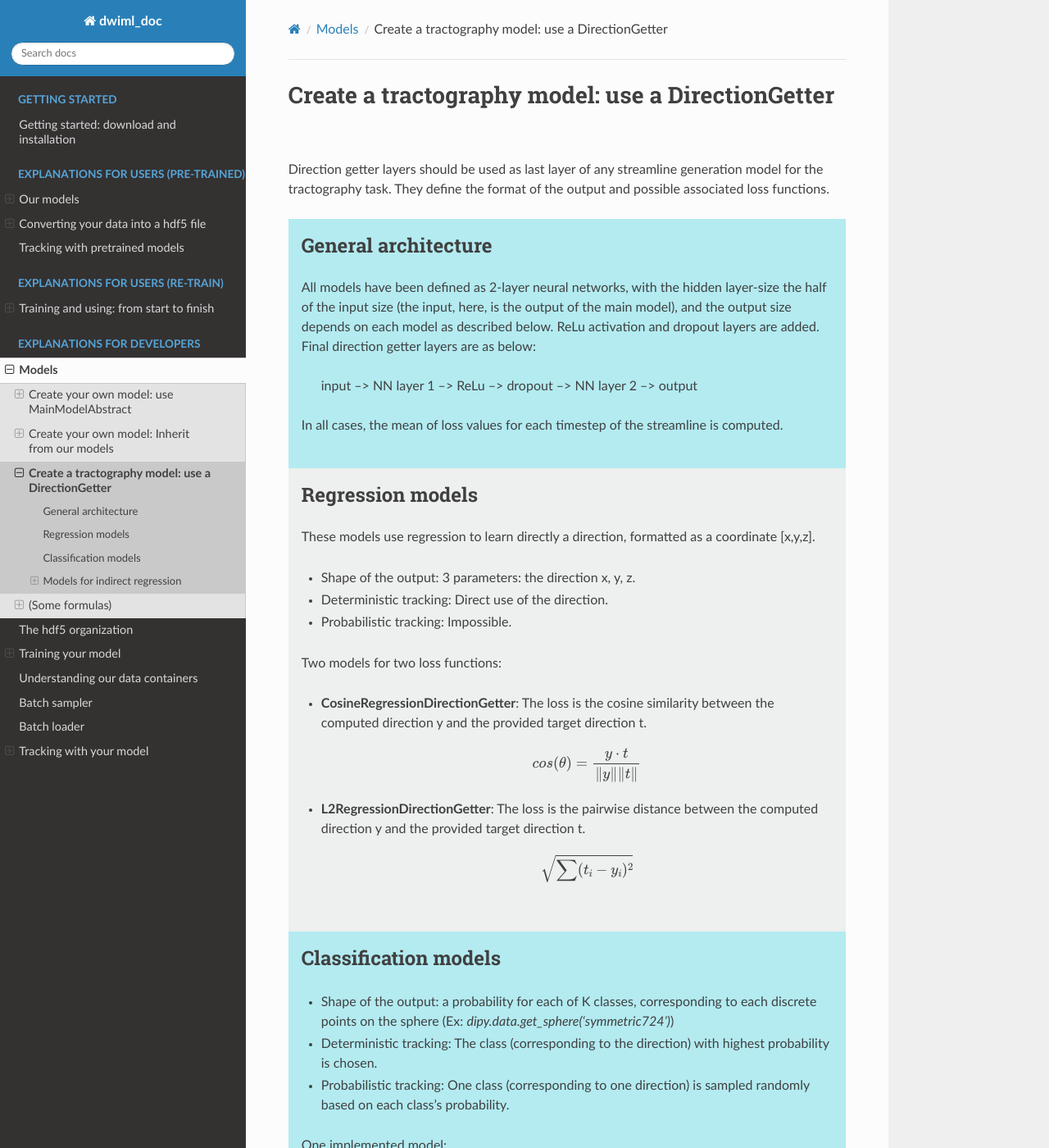
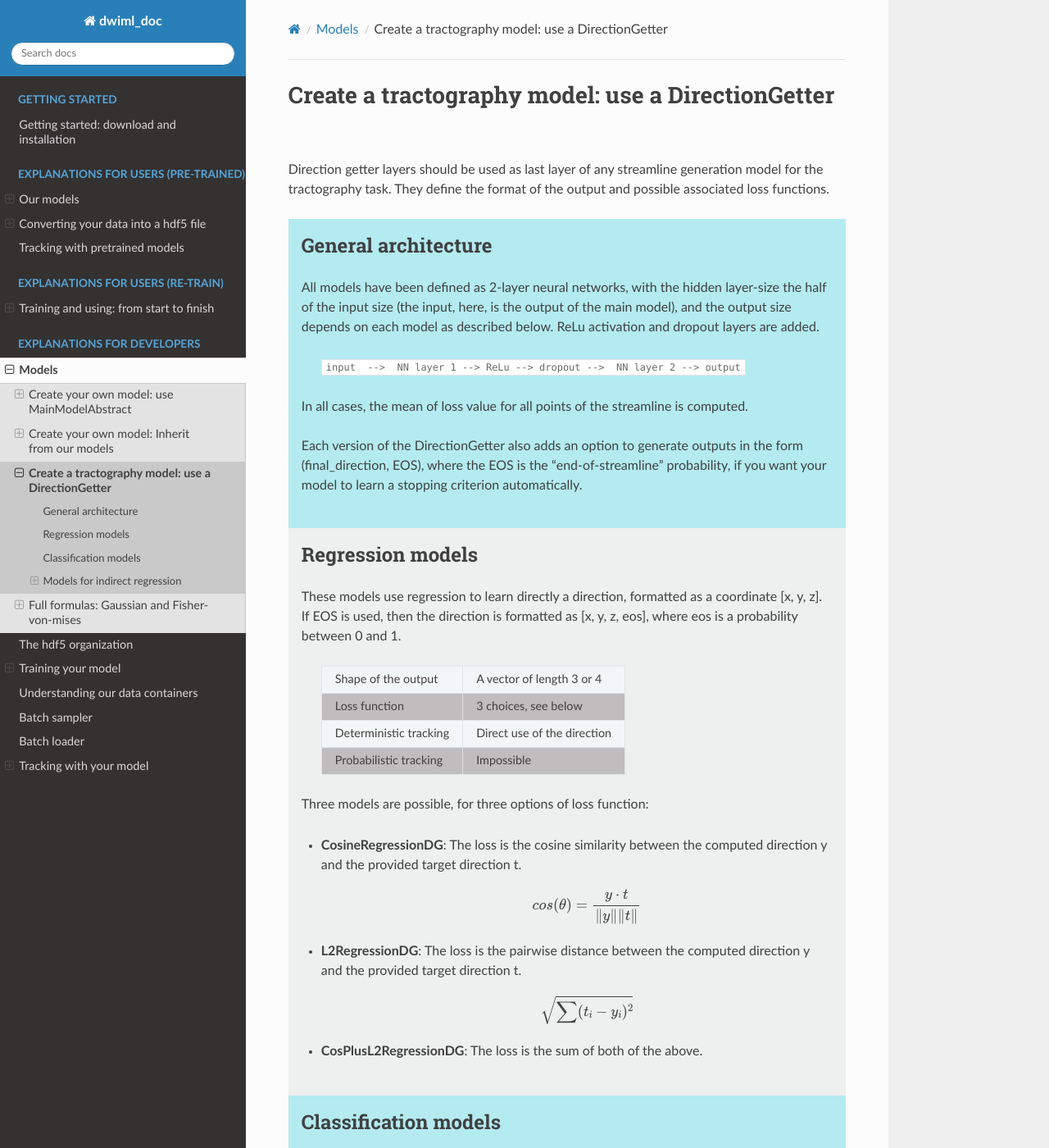
Before and after one commit to scil-vital/dwi_ml, a Sphinx documentation site: the page built from docs/for_developers/models/directionGetters.rst, in a window 1280 px wide and 1400 px high. Shown: the whole window at 82% size. Built offline with Sphinx 7.4.7 and the Read the Docs theme 3.1.0, drawn with Linux system fonts in a browser that asks for light colours; some of the changed text lies outside the part shown.

Commit message:
Clarify page direction Getters

```diff
--- a/docs/_static/my_style.css
+++ b/docs/_static/my_style.css
@@ -45,6 +45,15 @@ div class rst-content
         background-color: #eeefef;
 }
 
+/*Now tables colors are off*/
+table .row-odd {
+    background-color: white
+}
+
+table .row-even {
+    background-color: #bfbdbd;
+}
+
 /* Adding the same padding to footers */
 footer {
     padding: 1em;
--- a/docs/for_developers/models/directionGetters.rst
+++ b/docs/for_developers/models/directionGetters.rst
@@ -11,45 +8,64 @@ Direction getter layers should be used as last layer of any streamline generatio
 General architecture
 --------------------
 
-All models have been defined as 2-layer neural networks, with the hidden layer-size the half of the input size (the input, here, is the output of the main model), and the output size depends on each model as described below. ReLu activation and dropout layers are added. Final direction getter layers are as below:
+All models have been defined as 2-layer neural networks, with the hidden layer-size the half of the input size (the input, here, is the output of the main model), and the output size depends on each model as described below. ReLu activation and dropout layers are added.
 
-            input  -->  NN layer 1 --> ReLu --> dropout -->  NN layer 2 --> output
+    ``input  -->  NN layer 1 --> ReLu --> dropout -->  NN layer 2 --> output``
 
-In all cases, the mean of loss values for each timestep of the streamline is computed.
+In all cases, the mean of loss value for all points of the streamline is computed.
+
+Each version of the DirectionGetter also adds an option to generate outputs in the form (final_direction, EOS), where the EOS is the "end-of-streamline" probability, if you want your model to learn a stopping criterion automatically.
 
 Regression models
 -----------------
 
-These models use regression to learn directly a direction, formatted as a coordinate [x,y,z].
+These models use regression to learn directly a direction, formatted as a coordinate [x, y, z]. If EOS is used, then the direction is formatted as [x, y, z, eos], where eos is a probability between 0 and 1.
 
-- :underline:`Shape of the output`: 3 parameters: the direction x, y, z.
-- :underline:`Deterministic tracking`: Direct use of the direction.
-- :underline:`Probabilistic tracking`: Impossible.
+        +------------------------+---------------------------------+
+        | Shape of the output    | A vector of length 3 or 4       |
+        +------------------------+---------------------------------+
+        | Loss function          | 3 choices, see below            |
+        +------------------------+---------------------------------+
+        | Deterministic tracking | Direct use of the direction     |
+        +------------------------+---------------------------------+
+        | Probabilistic tracking | Impossible                      |
+        +------------------------+---------------------------------+
 
-Two models for two loss functions:
+Three models are possible, for three options of loss function:
 
-- **CosineRegressionDirectionGetter**: The loss is the cosine similarity between the computed direction y and the provided target direction t.
+- **CosineRegressionDG**: The loss is the cosine similarity between the computed direction y and the provided target direction t.
 
     .. math::
 
         cos(\theta) = \frac{y \cdot t}{\|y\| \|t\|}
 
-- **L2RegressionDirectionGetter**: The loss is the pairwise distance between the computed direction y and the provided target direction t.
+- **L2RegressionDG**: The loss is the pairwise distance between the computed direction y and the provided target direction t.
 
     .. math::
         \sqrt{\sum(t_i - y_i)^2}
 
+- **CosPlusL2RegressionDG**: The loss is the sum of both of the above.
 
 Classification models
 ---------------------
 
-- :underline:`Shape of the output`: a probability for each of K classes, corresponding to each discrete points on the sphere (Ex: `dipy.data.get_sphere('symmetric724')`)
-- :underline:`Deterministic tracking`: The class (corresponding to the direction) with highest probability is chosen.
-- :underline:`Probabilistic tracking`: One class (corresponding to one direction) is sampled randomly based on each class's probability.
+This model uses classification by formatting directions as a choice of direction among a list of discrete points on the sphere (Ex: ``dipy.data.get_sphere('symmetric724')``). Each point is a class. If EOS is used, it represents an additional class.
 
-One implemented model:
 
-- **SphereClassificationDirectionGetter**: The loss is the negative log-likelyhood from a softmax (integrated in torch) (equivalent to the cross-entropy).
+        +------------------------+----------------------------------+
+        | Shape of the output    | A vector of length K (nb class)  |
+        +------------------------+----------------------------------+
+        | Loss function          | 2 choices, see below             |
+        +------------------------+----------------------------------+
+        | Deterministic tracking | Class with higher probability    |
+        +------------------------+----------------------------------+
+        | Probabilistic tracking | Sampled from class probabilities |
+        +------------------------+----------------------------------+
+
+- **SphereClassificationDG**: The loss is the negative log-likelyhood from a softmax (integrated in torch) (equivalent to the cross-entropy).
+
+- **SmoothSphereClassificationDG**: This model uses the same classes, but the targets are not represented as one-hot vectors. Instead, directions close to the target class have a non-null probability. See `Benou et al., 2019 <https://link.springer.com/chapter/10.1007/978-3-030-32248-9_70>`_.
+
 
 Models for indirect regression
 ------------------------------
@@ -57,37 +73,72 @@ Models for indirect regression
 Gaussian models
 '''''''''''''''
 
-This is a regression model, but contrary to typical regression, which would learn to set the weights that would represent a function h such that y ~ h(x), gaussian processes learn directly the *probability function*. See for example here https://blog.dominodatalab.com/fitting-gaussian-process-models-python/. The model learns to represent the mean and variance of the gaussian functions that could represent each data and its uncertainty. See :ref:`ref_formulas` for the complete formulas.
+This is a regression model that learns parameters representing a *probability function* for a Gaussian [1]_ [2]_. The model learns to represent the mean and variance of the gaussian functions that could represent each data and its uncertainty. See :ref:`ref_formulas` for the complete formulas.
 
-To not counfound with the tensor, which is also a multivariate Gaussian. Here, the (3D, x, y, z) means of the Gaussian represent the probable next direction, and the variance represent uncertainty in each axis, whereas in a tensor, the means would represent the origin of the tensor, i.e. (0,0,0), and the variances represent the shape of the tensor in each axis.
+.. NOTE::
+    Do not counfound this with the tensor, which is also a multivariate Gaussian. Here, the 3D (x, y, z) means of the Gaussian represent the probable next direction, and the variance represent the uncertainty in each axis. Whereas in a tensor, the Gaussian represent the direction of anisotropy.
 
-An equivalent model could learn to represent the direction on the sphere to learn a normalized direction. The means would be 2D (phi, rho) and the variances too. This has not been implemented yet. The reason for choosing a 3D model is that users could want to work with unnormalized direction and variable step sizes, for instance to reproduce compressed streamlines.
+- **SingleGaussianDG**: the model is a 2-layer NN for the means and a 2-layer NN for the variances. The output is 6 parameters: 3 means (x, y, z) and 3 variances (x, y, z). If EOS is used, it is a 7th learned value.
 
-- **SingleGaussianDirectionGetter**: The loss is the negative log-likelihood. Note that the model is a 2-layer NN for the means and a 2-layer NN for the variances.
+        +------------------------+-------------------------------------------------+
+        | Shape of the output    | A vector of length 6 or 7                       |
+        +------------------------+-------------------------------------------------+
+        | Loss function          | Negative log-likelihood.                        |
+        +------------------------+-------------------------------------------------+
+        | Deterministic tracking | The direction is directly given by the mean.    |
+        +------------------------+-------------------------------------------------+
+        | Probabilistic tracking | Sampled from the 3D distribution.               |
+        +------------------------+-------------------------------------------------+
 
-    - :underline:`Shape of the output`: 6 parameters: 3 means (x, y, z) and 3 variances (x, y, z).
-    - :underline:`Deterministic tracking`: The direction is directly given by the mean.
-    - :underline:`Probabilistic tracking`: A direction is sampled from the 3D distribution.
+- **GaussianMixtureDG**: In this case, the models learns to represent the function probability as a mixture of N Gaussians, possibly representing direction choices in the case of fiber crossing and other special configurations. The loss is again the negative log-likelihood. Note that the model is a 2-layer NN for the mean and a 2-layer NN for the variance, for each of N Gaussians. The output is N * (6 parameters: 3 means (x, y, z) and 3 variances (x, y, z) plus a mixture parameter for each, giving the probability that the right direction would be given by this Gaussian.
 
-- **GaussianMixtureDirectionGetter**: In this case, the models learns to represent the function probability as a mixture of N Gaussians, possibly representing direction choices in the case of fiber crossing and other special configurations. The loss is again the negative log-likelihood. Note that the model is a 2-layer NN for the mean and a 2-layer NN for the variance, for each of N Gaussians.
-
-    - :underline:`Shape of the output`: N * (6 parameters: 3 means (x, y, z) and 3 variances (x, y, z) plus a mixture parameter), where N is the number of Gaussians.
-    - :underline:`Deterministic tracking`: The direction is directly given as the mean of the most probable Gaussian; the one with biggest mixture coefficient.
-    - :underline:`Probabilistic tracking`: A direction is sampled from the 3D distribution.
+        +------------------------+-------------------------------------------------+
+        | Shape of the output    | A vector of length N * (7 or 8)                 |
+        +------------------------+-------------------------------------------------+
+        | Loss function          | Negative log-likelihood.                        |
+        +------------------------+-------------------------------------------------+
+        | Deterministic tracking | Mean of the most probable gaussian.             |
+        +------------------------+-------------------------------------------------+
+        | Probabilistic tracking | Sampled from the multi-3D distribution.         |
+        +------------------------+-------------------------------------------------+
 
 Note that tyically, in the literature, Gaussian mixtures are used with expectation-maximisation (EM). Here we simply update the mixture parameters and the Gaussian parameters jointly, similar to GMM in https://github.com/jych/cle/blob/master/cle/cost/__init__.py. See the detailed mathematics in :ref:`ref_formulas`.
+
+%%%%%%%%%%%%%%%%%%%
+
+.. [1] Some code is available `in this blog <See for example here https://blog.dominodatalab.com/fitting-gaussian-process-models-python/>`_.
+.. [2] See the `Tractoinferno paper <https://www.nature.com/articles/s41597-022-01833-1>`_
+
+
 
 Fisher von mises models
 '''''''''''''''''''''''
 
-Similarly to Gaussian models, this is a regression model that learns the distribution probability of the data. This model uses the Fisher - von Mises distribution, which resembles a gaussian on the sphere (`ref1 <https://en.wikipedia.org/wiki/Von_Mises%E2%80%93Fisher_distribution>`_, `ref2 <http://www.mitsuba-renderer.org/~wenzel/files/vmf.pdf>`_ . As such, it does not require unit normalization when sampling, and should be more stable while training. The loss is again the negative log-likelihood. Note that the model is a 2-layer NN for the mean and a 2-layer NN for the 'kappas'. Larger kappa leads to a more concentrated cluster of points, similar to sigma for Gaussians.
+Similarly to Gaussian models, this is a regression model that learns the distribution probability of the data. This model uses the Fisher - von Mises distribution, which resembles a gaussian on the sphere (`ref1 <https://en.wikipedia.org/wiki/Von_Mises%E2%80%93Fisher_distribution>`_, `ref2 <http://www.mitsuba-renderer.org/~wenzel/files/vmf.pdf>`_ . As such, it does not require unit normalization when sampling, and should be more stable while training. The loss is again the negative log-likelihood. Note that the model is a 2-layer NN for the mean and a 2-layer NN for the 'kappa'. Larger kappa leads to a more concentrated cluster of points, similar to sigma for Gaussians.
 
 See the detailed mathematics in :ref:`ref_formulas`.
 
-- **FisherVonMisesDirectionGetter**: The loss is the negative log-likelihood. Note that the model is a 2-layer NN for the means and a 2-layer NN for the variances. See :ref:`ref_formulas` for the complete formulas.
+- **FisherVonMisesDG**: The loss is the negative log-likelihood. Note that the model is a 2-layer NN for the means and a 2-layer NN for the variances. See :ref:`ref_formulas` for the complete formulas. The output is 4 parameters: 3 for the means and one for kappa. If EOS is used, it is a 5th learned value.
 
-    - :underline:`Shape of the output`: 4 parameters: 3 for the means and one for kappa.
-    - :underline:`Deterministic tracking`: ?
-    - :underline:`Probabilistic tracking`: We sample using rejection sampling defined in ( Directional Statistics (Mardia and Jupp, 1999)), implemented in `ref4 <https://github.com/jasonlaska/spherecluster>`_.
 
-**FisherVonMisesMixtureDirectionGetter**: Not implemented yet.
+        +------------------------+-------------------------------------------------+
+        | Shape of the output    | A vector of length 4 or 5.                      |
+        +------------------------+-------------------------------------------------+
+        | Loss function          | Negative log-likelihood.                        |
+        +------------------------+-------------------------------------------------+
+        | Deterministic tracking | The means                                       |
+        +------------------------+-------------------------------------------------+
+        | Probabilistic tracking | Sampled from the rejection sampling [3]_        |
+        +------------------------+-------------------------------------------------+
+
+**FisherVonMisesMixtureDG**: Not implemented yet.
+
+Other ideas
+'''''''''''
+
+An equivalent model could learn to represent the direction on the sphere to learn a normalized direction. The means would be 2D (phi, rho), and the variances too. This has not been implemented yet.
+
+
+%%%%%%%%%%%%%%%%%%%
+
+.. [3] Directional Statistics (Mardia and Jupp, 1999)), implemented `here <https://github.com/jasonlaska/spherecluster>`_.
--- a/docs/for_developers/models/formulas_fisher_gaussian.rst
+++ b/docs/for_developers/models/formulas_fisher_gaussian.rst
@@ -1,7 +1,7 @@
 .. _ref_formulas:
 
-(Some formulas)
-===============
+Full formulas: Gaussian and Fisher-von-mises
+============================================
 
 Log-likelihood of a single Gaussian
 -----------------------------------
```
Also changed, not shown: other parts of docs/for_developers/models/directionGetters.rst (+0 -3 lines).
